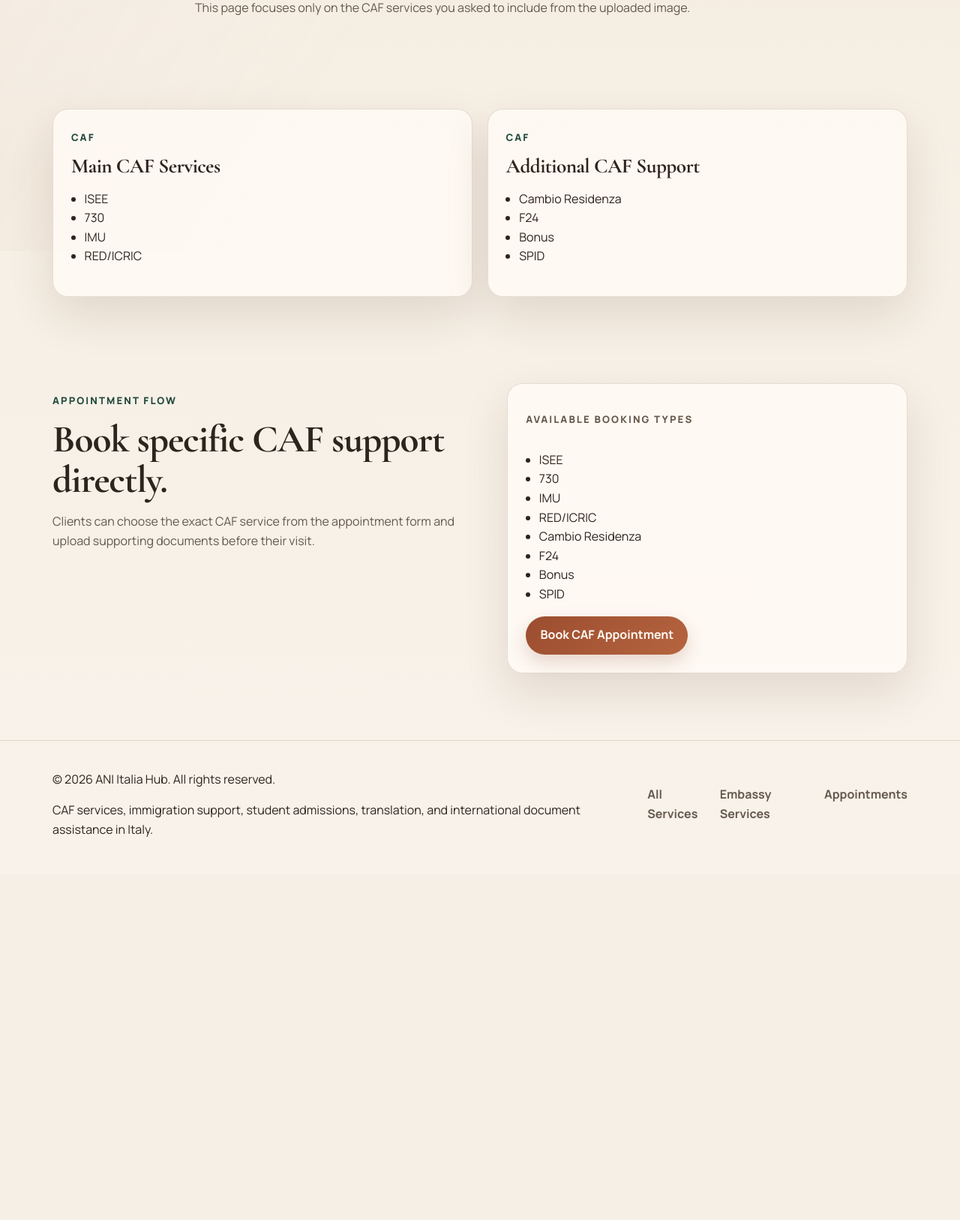
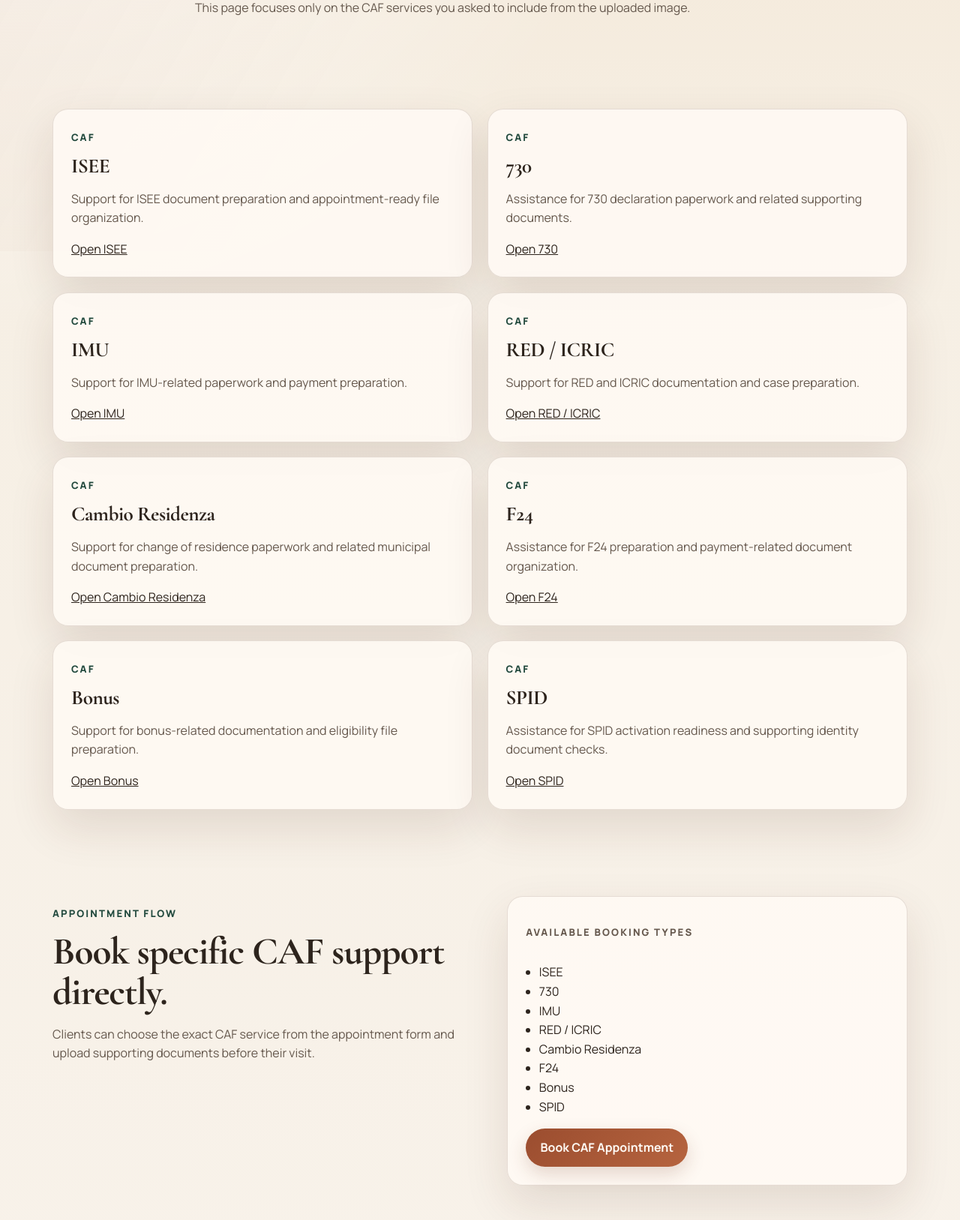
Before and after one commit to ananthareddykunreddy/italia-caf-immigration-site, a Flask app: page /caf-services in a window 1280 px wide. Shown: the part 465-2092 px from the top of the page at 75% size. Before the commit the page ends 1581 px from the top, so only its background shows below. Run offline with Flask 3, Linux system fonts and the light colour scheme.

Commit message:
Add individual CAF service pages

```diff
--- a/app.py
+++ b/app.py
@@ -19,6 +19,90 @@ app = Flask(__name__)
 app.config["SECRET_KEY"] = os.environ.get("FLASK_SECRET_KEY", "change-this-secret")
 app.config["MAX_CONTENT_LENGTH"] = 16 * 1024 * 1024
 app.config["UPLOAD_FOLDER"] = str(UPLOAD_DIR)
+
+
+CAF_SERVICES = {
+    "isee": {
+        "name": "ISEE",
+        "summary": "Support for ISEE document preparation and appointment-ready file organization.",
+        "items": [
+            "Household and family document review",
+            "Income and supporting file preparation",
+            "Appointment file organization",
+            "General ISEE assistance",
+        ],
+    },
+    "730": {
+        "name": "730",
+        "summary": "Assistance for 730 declaration paperwork and related supporting documents.",
+        "items": [
+            "730 document preparation",
+            "Income and deduction file review",
+            "Household tax document organization",
+            "General declaration support",
+        ],
+    },
+    "imu": {
+        "name": "IMU",
+        "summary": "Support for IMU-related paperwork and payment preparation.",
+        "items": [
+            "IMU document checks",
+            "Property-related paperwork organization",
+            "Payment document preparation",
+            "General IMU support",
+        ],
+    },
+    "red-icric": {
+        "name": "RED / ICRIC",
+        "summary": "Support for RED and ICRIC documentation and case preparation.",
+        "items": [
+            "RED file preparation",
+            "ICRIC supporting document checks",
+            "Submission-ready file organization",
+            "General assistance for recurring updates",
+        ],
+    },
+    "cambio-residenza": {
+        "name": "Cambio Residenza",
+        "summary": "Support for change of residence paperwork and related municipal document preparation.",
+        "items": [
+            "Residence change document support",
+            "Municipal paperwork organization",
+            "Supporting file checks",
+            "Appointment preparation assistance",
+        ],
+    },
+    "f24": {
+        "name": "F24",
+        "summary": "Assistance for F24 preparation and payment-related document organization.",
+        "items": [
+            "F24 form support",
+            "Payment document checks",
+            "Tax and contribution file organization",
+            "General F24-related assistance",
+        ],
+    },
+    "bonus": {
+        "name": "Bonus",
+        "summary": "Support for bonus-related documentation and eligibility file preparation.",
+        "items": [
+            "Bonus-related document intake",
+            "Eligibility file organization",
+            "Supporting copy preparation",
+            "Submission-ready documentation support",
+        ],
+    },
+    "spid": {
+        "name": "SPID",
+        "summary": "Assistance for SPID activation readiness and supporting identity document checks.",
+        "items": [
+            "Identity document preparation",
+            "Contact and account setup readiness",
+            "Supporting file review",
+            "General SPID assistance",
+        ],
+    },
+}
 
 
 def ensure_directories() -> None:
@@ -116,7 +200,15 @@ def services():
 
 @app.route("/caf-services")
 def caf_services():
-    return render_template("caf_services.html")
+    return render_template("caf_services.html", caf_services=CAF_SERVICES)
+
+
+@app.route("/caf-services/<slug>")
+def caf_service_detail(slug: str):
+    service = CAF_SERVICES.get(slug)
+    if not service:
+        return redirect(url_for("caf_services"))
+    return render_template("caf_service_detail.html", service=service, slug=slug)
 
 
 @app.route("/embassy-services")
--- a/templates/caf_services.html
+++ b/templates/caf_services.html
@@ -17,26 +17,14 @@
 
   <section class="section">
     <div class="container cards cards-two">
-      <article class="card">
-        <span class="card-tag">CAF</span>
-        <h3>Main CAF Services</h3>
-        <ul>
-          <li>ISEE</li>
-          <li>730</li>
-          <li>IMU</li>
-          <li>RED/ICRIC</li>
-        </ul>
-      </article>
-      <article class="card">
-        <span class="card-tag">CAF</span>
-        <h3>Additional CAF Support</h3>
-        <ul>
-          <li>Cambio Residenza</li>
-          <li>F24</li>
-          <li>Bonus</li>
-          <li>SPID</li>
-        </ul>
-      </article>
+      {% for slug, service in caf_services.items() %}
+        <article class="card">
+          <span class="card-tag">CAF</span>
+          <h3>{{ service.name }}</h3>
+          <p>{{ service.summary }}</p>
+          <a href="{{ url_for('caf_service_detail', slug=slug) }}">Open {{ service.name }}</a>
+        </article>
+      {% endfor %}
     </div>
   </section>
 
@@ -52,14 +40,9 @@
       <div class="panel">
         <p class="panel-kicker">Available Booking Types</p>
         <ul>
-          <li>ISEE</li>
-          <li>730</li>
-          <li>IMU</li>
-          <li>RED/ICRIC</li>
-          <li>Cambio Residenza</li>
-          <li>F24</li>
-          <li>Bonus</li>
-          <li>SPID</li>
+          {% for service in caf_services.values() %}
+            <li>{{ service.name }}</li>
+          {% endfor %}
         </ul>
         <a class="btn" href="{{ url_for('appointments') }}">Book CAF Appointment</a>
       </div>
```
Also changed, not shown: templates/caf_service_detail.html (added, +45 -0 lines), templates/services.html (+11 -8 lines).
